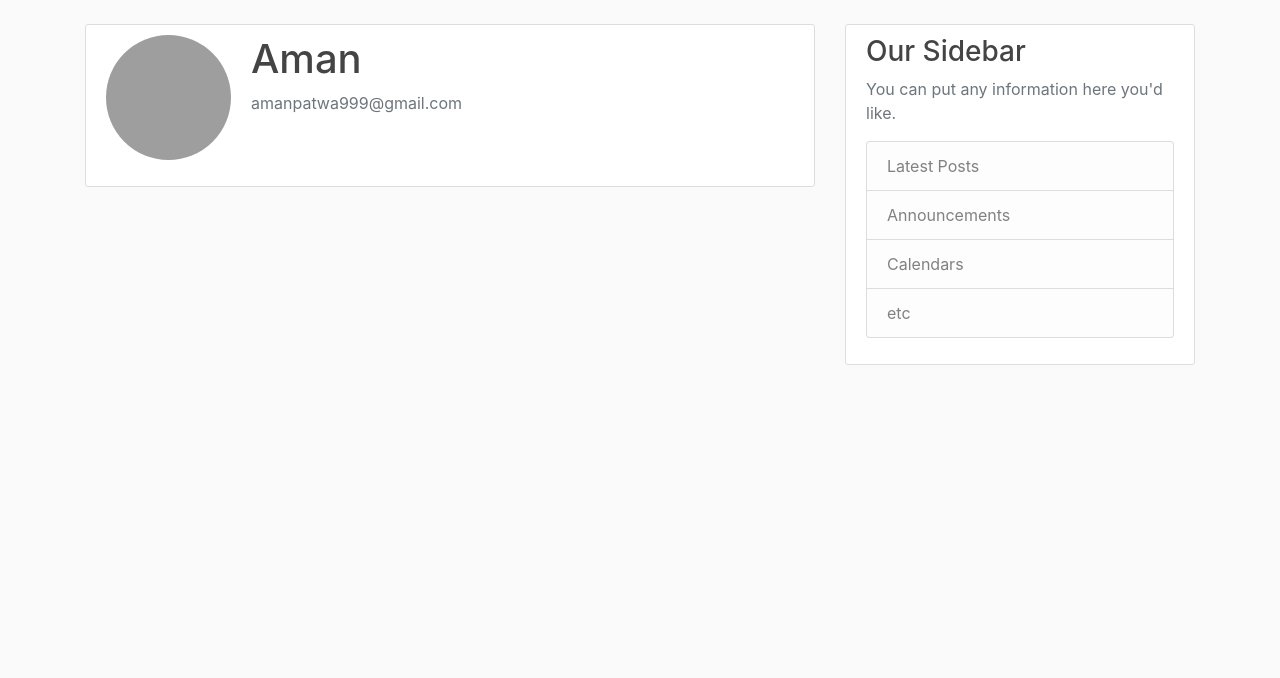
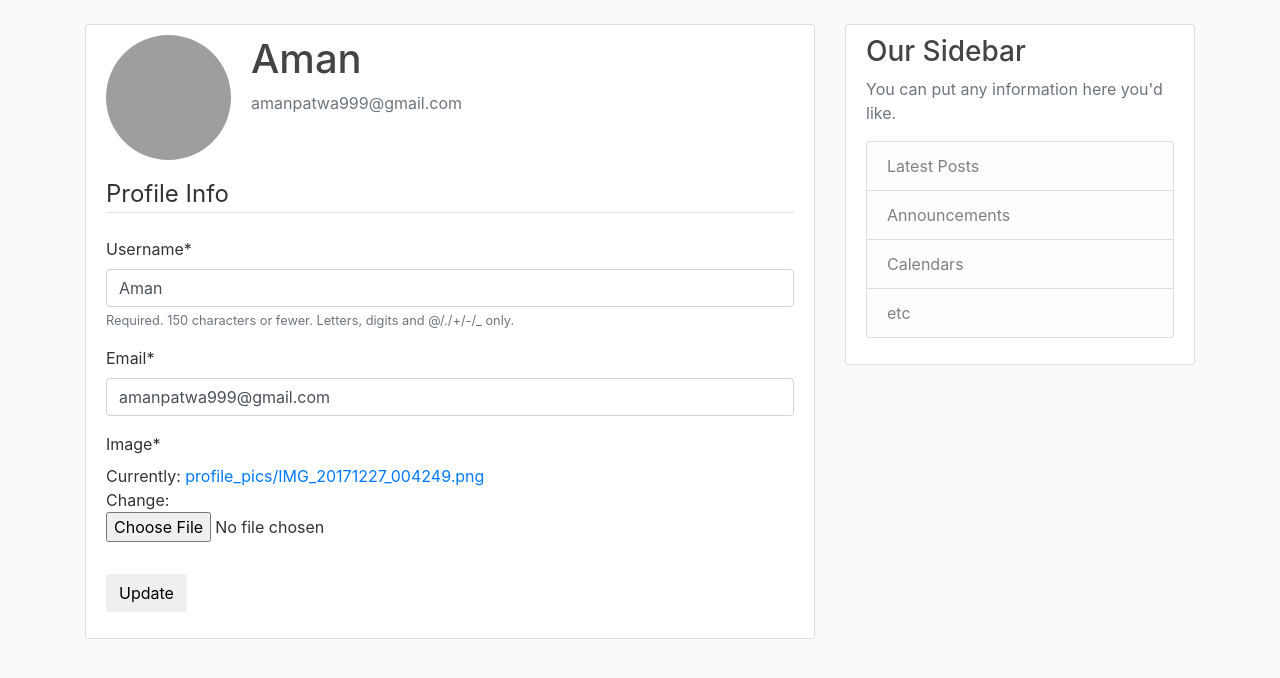
Before and after one commit to AmanPatwa/Django-Blog, a Django app: page /profile/ in a window 1280 px wide. Shown: the part 56-734 px from the top of the page. Run offline with Django 3.2, Linux system fonts and the light colour scheme; a user stored in the database is signed in; data comes from the database, SQL or seed files in the repository; both versions use the stored data as it was after the commit; some libraries are stand-ins or nearby versions; grey boxes are pictures that could not be loaded.

Commit message:
profile update feature added

```diff
--- a/blog/templates/blog/home.html
+++ b/blog/templates/blog/home.html
@@ -2,6 +2,7 @@
 {% block content %}
 {% for post in posts %}
     <article class="media content-section">
+        <img class="rounded-circle article-img" src = "{{ post.author.profile.image.url }}">
         <div class="media-body">
             <div class="article-metadata">
                 <a class="mr-2" href="#">{{ post.author }}</a>
--- a/user/forms.py
+++ b/user/forms.py
@@ -1,6 +1,7 @@
 from django.contrib.auth.forms import UserCreationForm
 from django import forms
 from django.contrib.auth.models import User
+from .models import Profile
 
 class UserRegisterForm(UserCreationForm):
     email = forms.EmailField()
@@ -8,3 +9,15 @@ class UserRegisterForm(UserCreationForm):
     class Meta:
         model = User
         fields = ['username','email','password1','password2']
+
+class UserUpdateForm(forms.ModelForm):
+    email = forms.EmailField()
+
+    class Meta:
+        model = User
+        fields = ['username','email']
+
+class ProfileUpdateForm(forms.ModelForm):
+    class Meta:
+        model = Profile
+        fields = ['image']
--- a/user/models.py
+++ b/user/models.py
@@ -1,5 +1,6 @@
 from django.db import models
 from django.contrib.auth.models import User
+from PIL import Image
 # Create your models here.
 
 class Profile(models.Model):
@@ -8,3 +9,12 @@ class Profile(models.Model):
 
     def __str__(self):
         return f'{self.user.username} Profile'
+
+    def save(self):
+        super().save()
+
+        img = Image.open(self.image.path)
+        if img.height>300 or img.width>300:
+            output_size = (300,300)
+            img.thumbnail(output_size)
+            img.save(self.image.path)
--- a/user/templates/user/profile.html
+++ b/user/templates/user/profile.html
@@ -1,4 +1,5 @@
 {% extends "blog/base.html" %}
+{% load crispy_forms_tags %}
 {% block content %}
     <div class="content-section">
         <div class="media">
@@ -9,6 +10,17 @@
             </div>
         </div>
         <!-- FORM HERE -->
+        <form method="POST" enctype="multipart/form-data">
+            {% csrf_token %}
+            <fieldset class="form-group">
+                <legend class="border-bottom mb-4">Profile Info</legend>
+                    {{ u_form|crispy }}
+                    {{ p_form|crispy }}
+            </fieldset>
+            <div class="form-group">
+                <button class="btn btn-online-info" type="">Update</button>
+            </div>
+        </form>
     </div>
 
 {% endblock content %}
--- a/user/views.py
+++ b/user/views.py
@@ -1,5 +1,5 @@
 from django.shortcuts import render,redirect
-from .forms import UserRegisterForm
+from .forms import UserRegisterForm, UserUpdateForm, ProfileUpdateForm
 from django.contrib import messages
 from django.contrib.auth.decorators import login_required
 # Create your views here.
@@ -17,4 +17,22 @@ def register(request):
 
 @login_required
 def profile(request):
-    return render(request,'user/profile.html')
+
+    if request.method == 'POST':
+        u_form= UserUpdateForm(request.POST, instance = request.user)
+        p_form= ProfileUpdateForm(request.POST, request.FILES, instance = request.user.profile)
+
+        if u_form.is_valid() and p_form.is_valid():
+            u_form.save()
+            p_form.save()
+            messages.success(request,f'Your account has been updated!')
+            return redirect('profile')
+    else:
+        u_form= UserUpdateForm(instance = request.user)
+        p_form= ProfileUpdateForm(instance = request.user.profile)
+
+    context = {
+        'u_form': u_form,
+        'p_form': p_form
+    }
+    return render(request,'user/profile.html',context)
```
Also changed, not shown: db.sqlite3.
